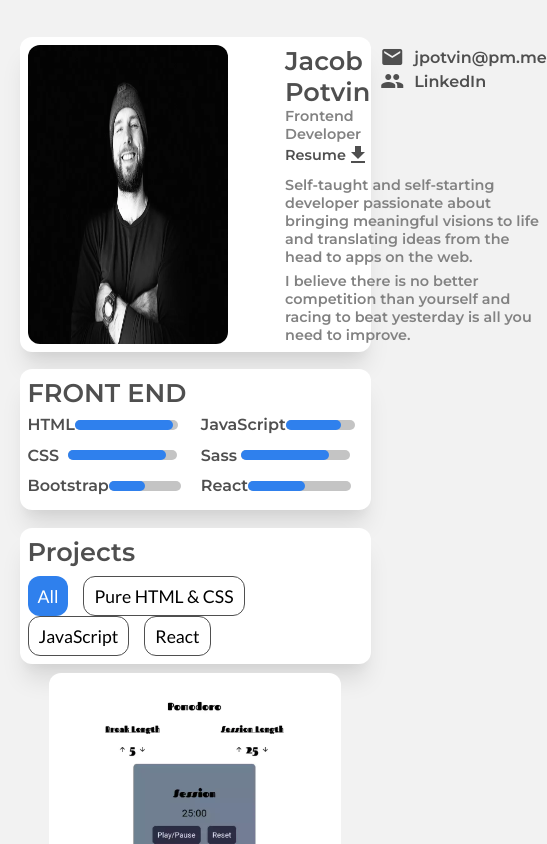
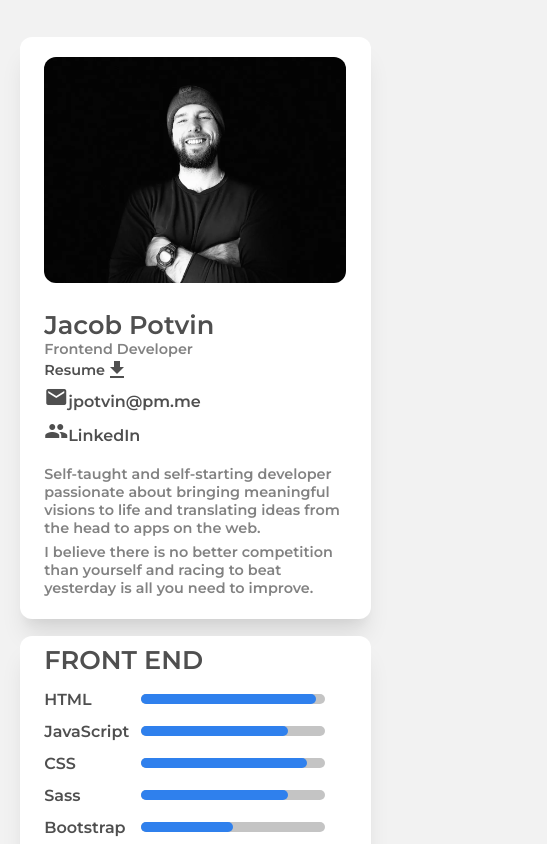
Before and after one commit to jpotvin-ezpz/personal-portfolio, a React (Create React App) app: page / in a window 390 px wide. Shown: the top 844 px of the page, 547 px wide, since content can reach past the window. Built offline with nearby package versions, Linux system fonts and the light colour scheme.

Commit message:
responsiveness on chrome

```diff
--- a/src/sass/components/_header.scss
+++ b/src/sass/components/_header.scss
@@ -4,6 +4,8 @@
 
 .profile-pic {
   border-radius: 12px;
+  object-fit: cover;
+  object-position: center;
 }
 
 .info-summary {
--- a/src/sass/mediaqueries/_mediaquery.scss
+++ b/src/sass/mediaqueries/_mediaquery.scss
@@ -1,10 +1,10 @@
-@media only screen and (min-device-width: 320px) and (max-device-width: 599px) {
+@media only screen and (min-width: 320px) and (max-width: 599px) {
   @import "mobile/base/base", "mobile/components/header",
     "mobile/components/skills", "mobile/components/hobbies",
     "mobile/components/projects", "mobile/components/certs";
 }
 
-@media only Screen and (min-device-width: 600px) and (max-device-width: 899px) {
+@media only screen and (min-width: 600px) and (max-width: 899px) {
   @import "tablet/base/base", "tablet/components/certs",
     "tablet/components/header", "tablet/components/hobbies",
     "tablet/components/projects", "tablet/components/skills";
--- a/src/styles/index.css
+++ b/src/styles/index.css
@@ -120,6 +120,8 @@ a.credential-link:hover {
 
 .profile-pic {
   border-radius: 12px;
+  object-fit: cover;
+  object-position: center;
 }
 
 .info-summary {
@@ -382,7 +384,7 @@ h2.hobby-title {
   width: 55%;
 }
 
-@media only screen and (min-device-width: 320px) and (max-device-width: 599px) {
+@media only screen and (min-width: 320px) and (max-width: 599px) {
   .header,
 .hobbies,
 .skills,
@@ -493,7 +495,7 @@ h2.hobby-title {
     margin: 0.5em;
   }
 }
-@media only Screen and (min-device-width: 600px) and (max-device-width: 899px) {
+@media only screen and (min-width: 600px) and (max-width: 899px) {
   .header,
 .hobbies,
 .skills,
```
Also changed, not shown: 1 other file (tests, documents, lock files or other folders).
